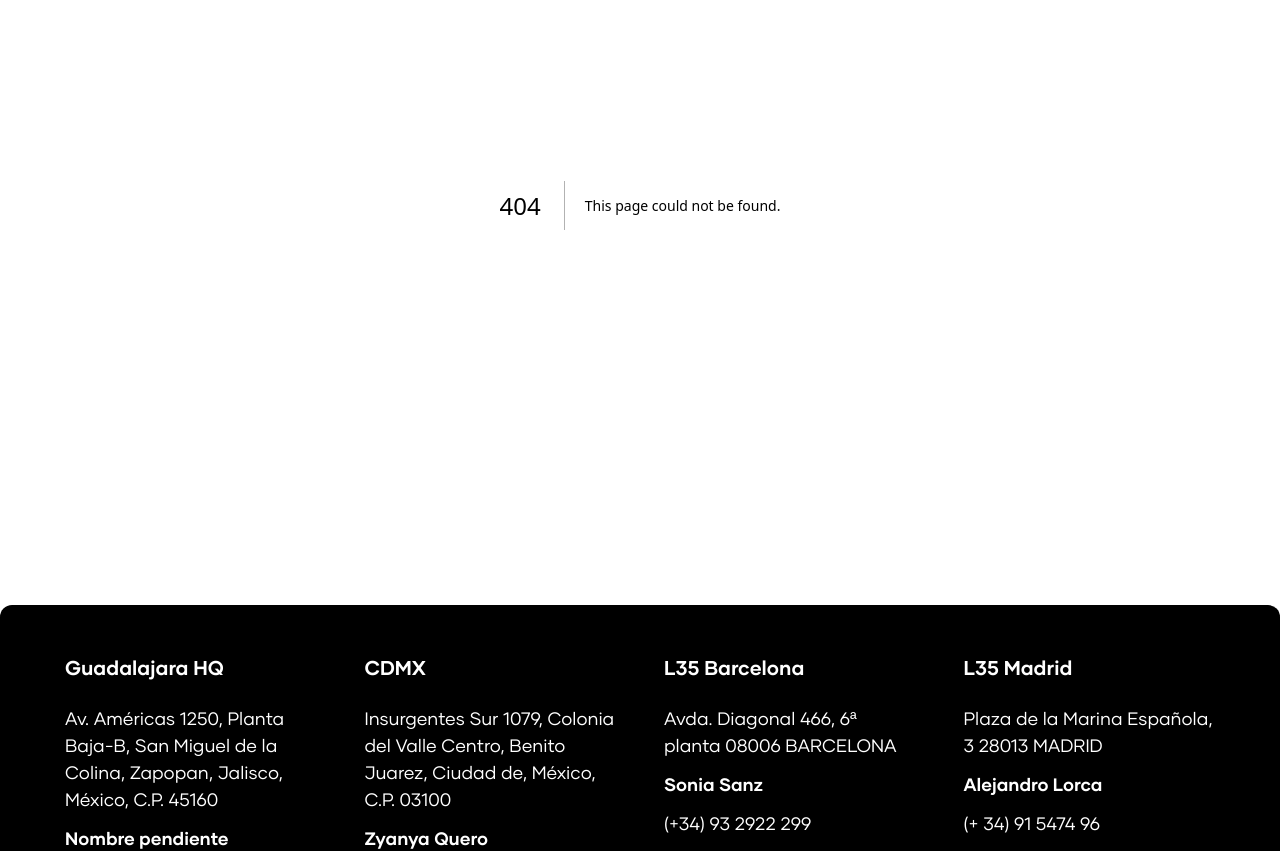
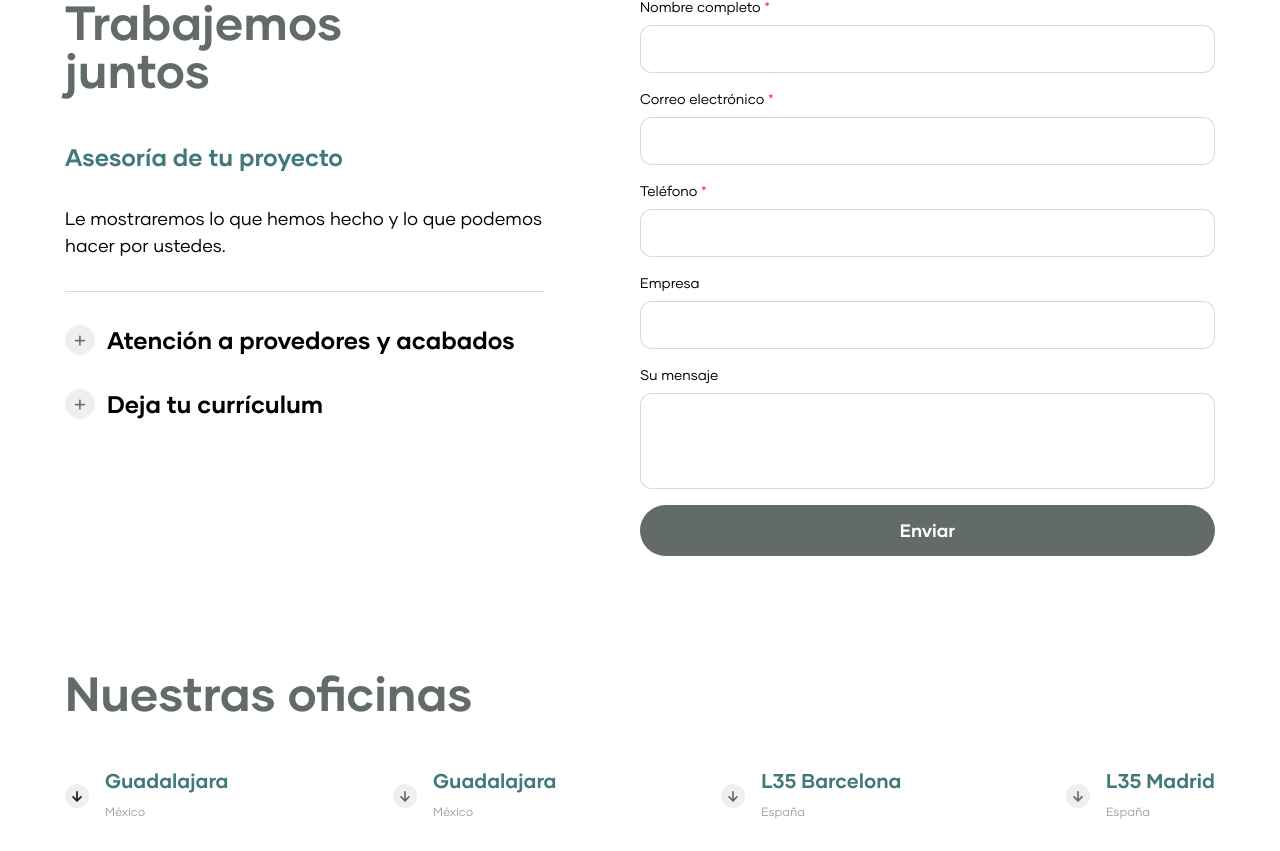
Before and after one commit to gahm83/wasnt-me, a Next.js app: page /contacto in a window 1280 px wide. Before the commit this address had no page. Shown: the part 195-1046 px from the top of the page. Built offline with nearby package versions, Linux system fonts and the light colour scheme.

Commit message:
Update: Contact, Stage finished!

```diff
--- a/package.json
+++ b/package.json
@@ -12,6 +12,7 @@
     "next": "14.2.28",
     "react": "^18",
     "react-dom": "^18",
+    "react-hook-form": "^7.56.1",
     "swiper": "^11.2.6"
   },
   "devDependencies": {
--- a/src/app/components/molecules/card-initiative.js
+++ b/src/app/components/molecules/card-initiative.js
@@ -2,7 +2,7 @@ import IconExpand from "../atoms/icons/icon-expand";
 
 export default function CardInitiative() {
   return (
-    <article className="bg-[#F8F8F8] rounded-xl">
+    <article className="space-y-3 bg-[#F8F8F8] rounded-xl">
       <figure className="m-0 p-0 rounded-xl h-[440px] bg-stone-600"></figure>
       <div className="flex items-center justify-between p-4">
         <div className="space-y-3">
--- /dev/null
+++ b/src/app/components/molecules/contact-form.js
@@ -0,0 +1,48 @@
+'use client'
+import { useForm } from "react-hook-form";
+
+export default function ContactForm() {
+  const { register, handleSubmit, watch, formState: { errors } } = useForm();
+  const onSubmit = data => console.log(data);
+
+  console.log(watch("nombre")); // watch input value by passing the name of it
+
+  return (
+    <form onSubmit={handleSubmit(onSubmit)} className="space-y-4">
+      <fieldset className="flex flex-col items-stretch space-y-2">
+        <label className="text-sm" htmlFor="nombre">Nombre completo <span className="text-[#EE3F3F]">*</span></label>
+        <input
+          className="w-full h-12 border border-black/15 rounded-xl"
+          {...register("nombre", { required: true })} />
+        {errors.nombre && <span>This field is required</span>}
+      </fieldset>
+      <fieldset className="flex flex-col items-stretch space-y-2">
+        <label className="text-sm" htmlFor="email">Correo electrónico <span className="text-[#EE3F3F]">*</span></label>
+        <input
+          className="w-full h-12 border border-black/15 rounded-xl"
+          {...register("email", { required: true })} />
+        {errors.email && <span>This field is required</span>}
+      </fieldset>
+      <fieldset className="flex flex-col items-stretch space-y-2">
+        <label className="text-sm" htmlFor="telefono">Teléfono <span className="text-[#EE3F3F]">*</span></label>
+        <input
+          className="w-full h-12 border border-black/15 rounded-xl"
+          {...register("telefono", { required: true })} />
+        {errors.telefono && <span>This field is required</span>}
+      </fieldset>
+      <fieldset className="flex flex-col items-stretch space-y-2">
+        <label className="text-sm" htmlFor="telefono">Empresa</label>
+        <input
+          className="w-full h-12 border border-black/15 rounded-xl"
+          {...register("empresa")} />
+      </fieldset>
+      <fieldset className="flex flex-col items-stretch space-y-2">
+        <label className="text-sm" htmlFor="telefono">Su mensaje</label>
+        <textarea
+          className="w-full h-24 border border-black/15 rounded-xl resize-none"
+          {...register("mensaje")}></textarea>
+      </fieldset>
+      <button type="submit" className="bg-[#636B69] flex justify-center w-full px-6 py-3 rounded-full text-white font-bold">Enviar</button>
+    </form>
+  );
+}
--- /dev/null
+++ b/src/app/contacto/page.js
@@ -0,0 +1,97 @@
+import Image from "next/image";
+import SectionTitle from "../components/atoms/sectionTitle";
+import ProjectSlideshow from "../components/projectSlideshow";
+import FooterHero from "../components/molecules/hero-footer";
+import TagList from "../components/molecules/tag-list";
+import IconSearch from "../components/atoms/icons/icon-search";
+import imageSede from "../../../public/sede-guadalajara.jpg";
+
+import HeroHome from "../components/homeHero";
+import IconChevronDown from "../components/atoms/icons/icon-chevron-down";
+import SlideshowTimeline from "../components/slideshow-timeline";
+import CardBio from "../components/molecules/card-bio";
+import IconSort from "../components/atoms/icons/icon-sort";
+import CardPost from "../components/molecules/card-post";
+import ContactForm from "../components/molecules/contact-form";
+
+export default function Contacto() {
+  return (
+    <main>
+      <section>
+        <div className="w-full max-w-[1150px] mx-auto pt-48 pb-12 space-y-12 ">
+          <div className="grid grid-cols-2">
+            <div>
+              <h2 className="text-5xl text-[#636B69] font-bold">Trabajemos <br />juntos</h2>
+              <dl className="pt-12 pr-24">
+                <dt className="text-2xl font-bold text-[#407978]">Asesoría de tu proyecto</dt>
+                <dd className="border-black/15 border-b py-8 mb-8">Le mostraremos lo que hemos hecho y lo que podemos hacer por ustedes.</dd>
+                <dt className="flex items-center gap-3 mt-8 cursor-pointer">
+                  <span className="flex items-center justify-center text-2xl text-[#636B69] bg-[#EFEFEF] w-[30px] h-[30px] rounded-full">+</span>
+                  <span className="text-2xl font-bold">Atención a provedores y acabados</span>
+                </dt>
+                <dt className="flex items-center gap-3 mt-8 cursor-pointer">
+                  <span className="flex items-center justify-center text-2xl text-[#636B69] bg-[#EFEFEF] w-[30px] h-[30px] rounded-full">+</span>
+                  <span className="text-2xl font-bold">Deja tu currículum</span>
+                </dt>
+              </dl>
+            </div>
+            <div>
+              <ContactForm />
+            </div>
+          </div>
+        </div>
+      </section>
+
+      <section>
+        <div className="w-full max-w-[1150px] mx-auto py-16 space-y-14">
+          <h2 className="text-5xl text-[#636B69] font-bold">Nuestras oficinas</h2>
+          <nav className="flex items-center justify-between">
+            <a href="" className="flex items-center space-x-4 text-[#A1A1A1] text-xs">
+              <IconChevronDown className="[&_path]:fill-[#0f2120]" />
+              <div className="space-y-4">
+                <h4 className="text-[#407978] font-bold text-[20px]">Guadalajara</h4>
+                <p>México</p>
+              </div>
+            </a>
+            <a href="" className="flex items-center space-x-4 text-[#A1A1A1] text-xs">
+              <IconChevronDown className="[&_path]:fill-[#636B69]" />
+              <div className="space-y-4">
+                <h4 className="text-[#407978] font-bold text-[20px]">Guadalajara</h4>
+                <p>México</p>
+              </div>
+            </a>
+            <a href="" className="flex items-center space-x-4 text-[#A1A1A1] text-xs">
+              <IconChevronDown className="[&_path]:fill-[#636B69]" />
+              <div className="space-y-4">
+                <h4 className="text-[#407978] font-bold text-[20px]">L35 Barcelona</h4>
+                <p>España</p>
+              </div>
+            </a>
+            <a href="" className="flex items-center space-x-4 text-[#A1A1A1] text-xs">
+              <IconChevronDown className="[&_path]:fill-[#636B69]" />
+              <div className="space-y-4">
+                <h4 className="text-[#407978] font-bold text-[20px]">L35 Madrid</h4>
+                <p>España</p>
+              </div>
+            </a>
+          </nav>
+          <div className="grid grid-cols-12 gap-6">
+            <div className="col-span-3 space-y-8">
+              <p>Av. Américas 1250, Planta Baja-B, San Miguel de la Colina, Zapopan, Jalisco, México, C.P. 45160</p>
+              <div className="space-y-4">
+                <h2 className="font-bold">Nombre pendiente</h2>
+                <p><a href="+523336422224">(+52) 33 3642 2224</a></p>
+                <p><a href="info@aresarquitectos.com">info@aresarquitectos.com</a></p>
+              </div>
+            </div>
+            <div className="col-span-9">
+              <figure className="m-0 p-0 bg-stone-600 aspect-[2/1] rounded-xl"></figure>
+            </div>
+          </div>
+        </div>
+      </section>
+
+
+    </main>
+  );
+}
```
Also changed, not shown: 1 other file (tests, documents, lock files or other folders).
